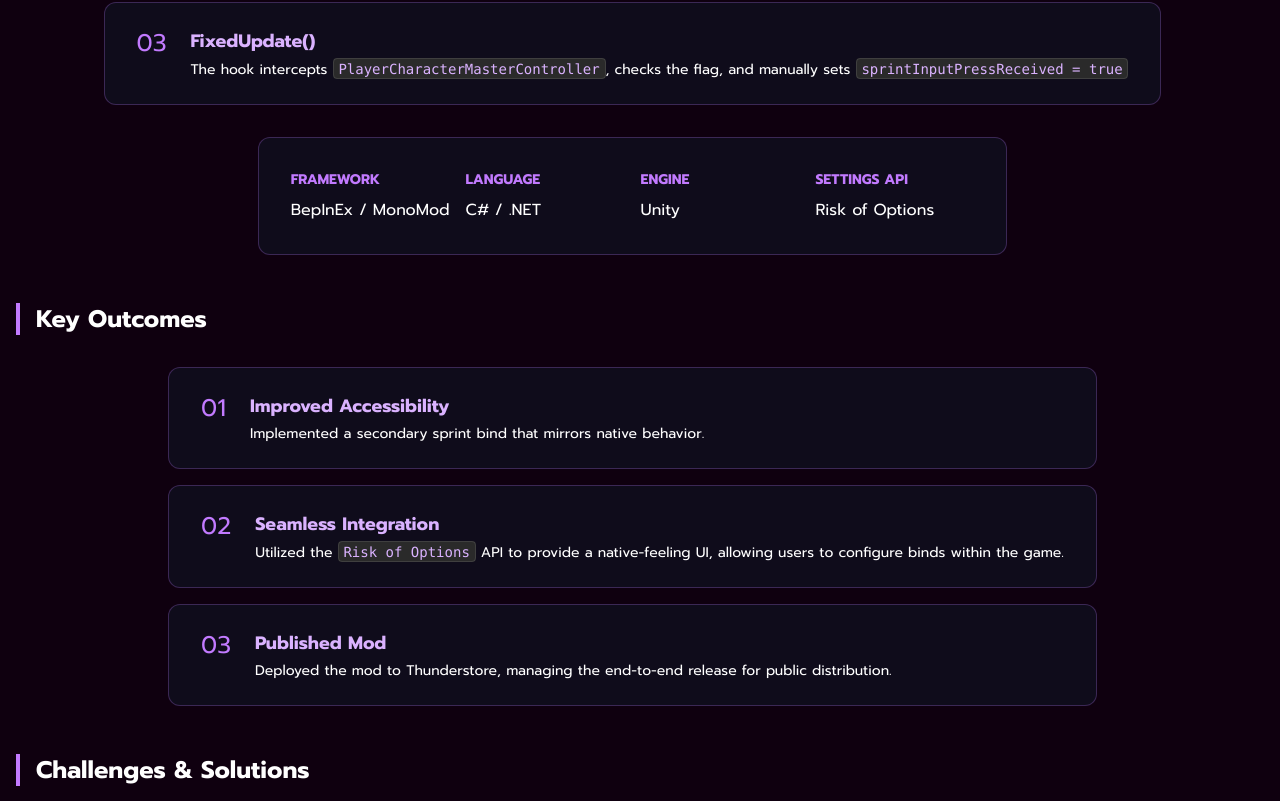
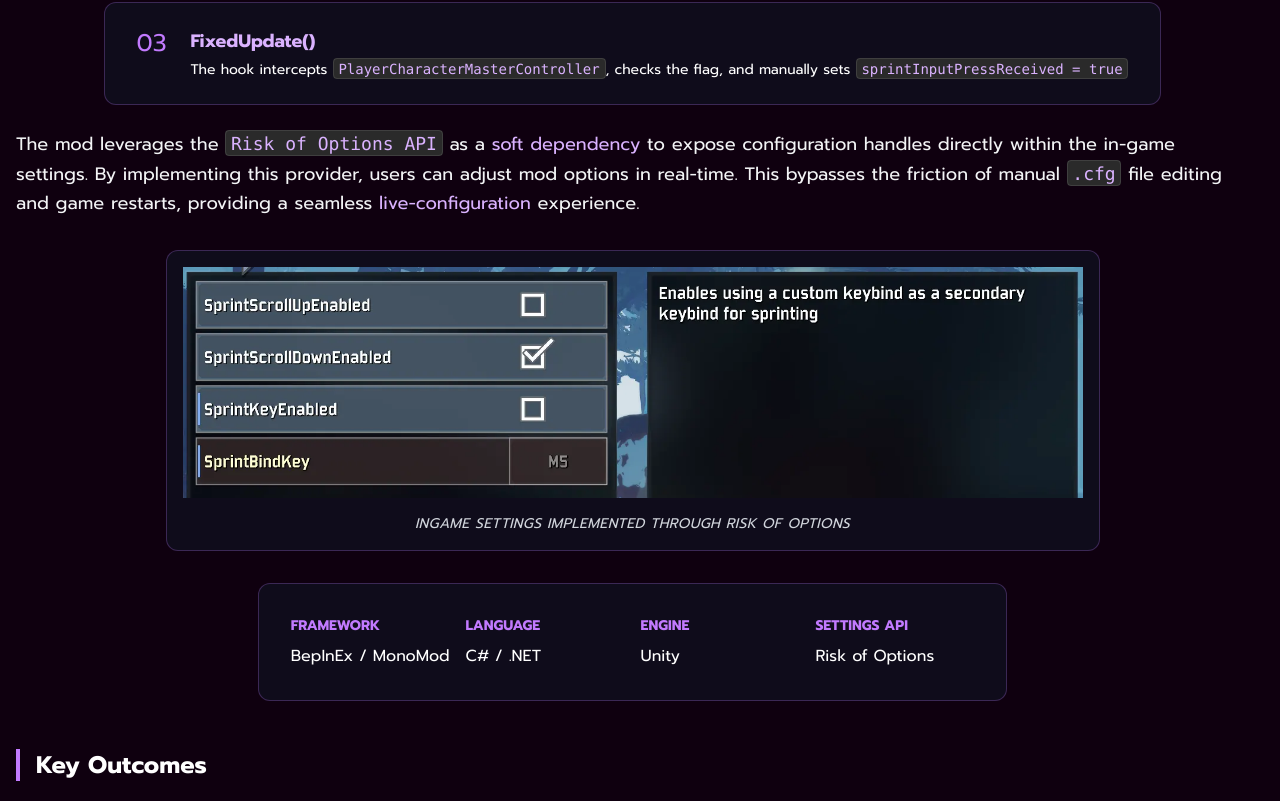
Before and after one commit to kencul/kencul.github.io, a Next.js app: page /projects/sprint-double-bind in a window 1280 px wide. Shown: the part 2079-2880 px from the top of the page. Built offline with nearby package versions, Linux system fonts and the light colour scheme; a web font is replaced by a local one.

Commit message:
add risk of options image and explanation

```diff
--- a/content/projects/sprint-double-bind.mdx
+++ b/content/projects/sprint-double-bind.mdx
@@ -50,6 +50,15 @@ A significant challenge was the disparity between Unity's `Update()` (input poll
   { title: "FixedUpdate()", desc: <>The hook intercepts <code>PlayerCharacterMasterController</code>, checks the flag, and manually sets <code>sprintInputPressReceived = true</code></> }
 ]} />
 
+The mod leverages the `Risk of Options API` as a <H>soft dependency</H> to expose configuration handles directly within the in-game settings. By implementing this provider, users can adjust mod options in real-time. This bypasses the friction of manual `.cfg` file editing and game restarts, providing a seamless <H>live-configuration</H> experience.
+
+<ProjectImage
+  src="/projects/sprint-double-bind/rooScreenshot.webp"
+  alt="Risk of Options Screenshot"
+  caption="Ingame settings implemented through Risk of Options"
+  width="900"
+/>
+
 <TechStack items={[
   { label: "Framework", val: "BepInEx / MonoMod" },
   { label: "Language", val: "C# / .NET" },
--- a/src/components/mdx-components.js
+++ b/src/components/mdx-components.js
@@ -54,7 +54,7 @@ export const mdxComponents = {
   ),
 
   OutcomeList: ({ items }) => (
-    <div className="grid gap-4 w-fit mx-auto">
+  <div className="grid gap-4 w-fit mx-auto my-6">
     {items.map((item, i) => (
       <Card key={i} className="flex items-start gap-6 py-6 ">
         {/* automatic numbering based on index */}
```
Also changed, not shown: public/projects/sprint-double-bind/rooScreenshot.webp (added). Lines whose indentation alone changed are shown as unchanged.
